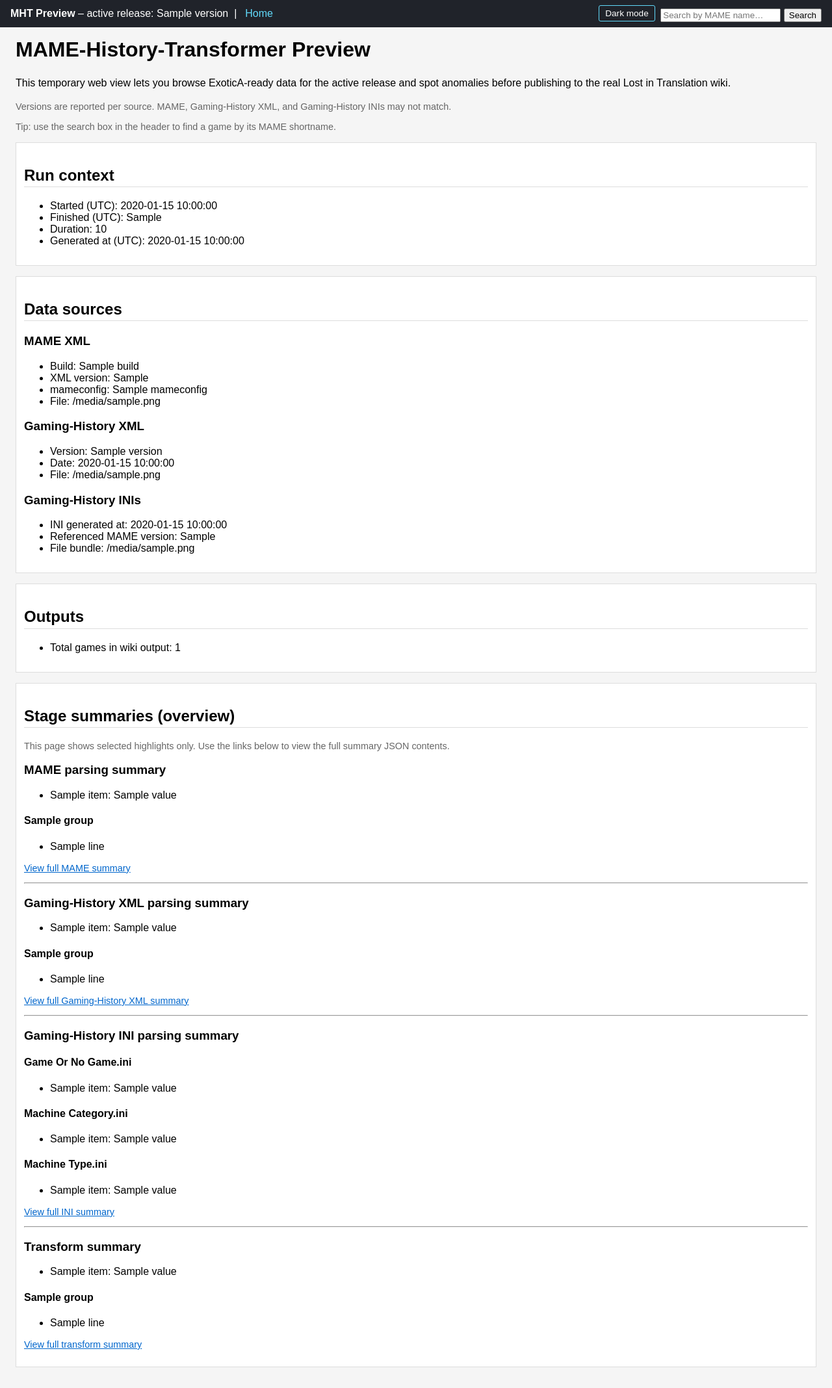
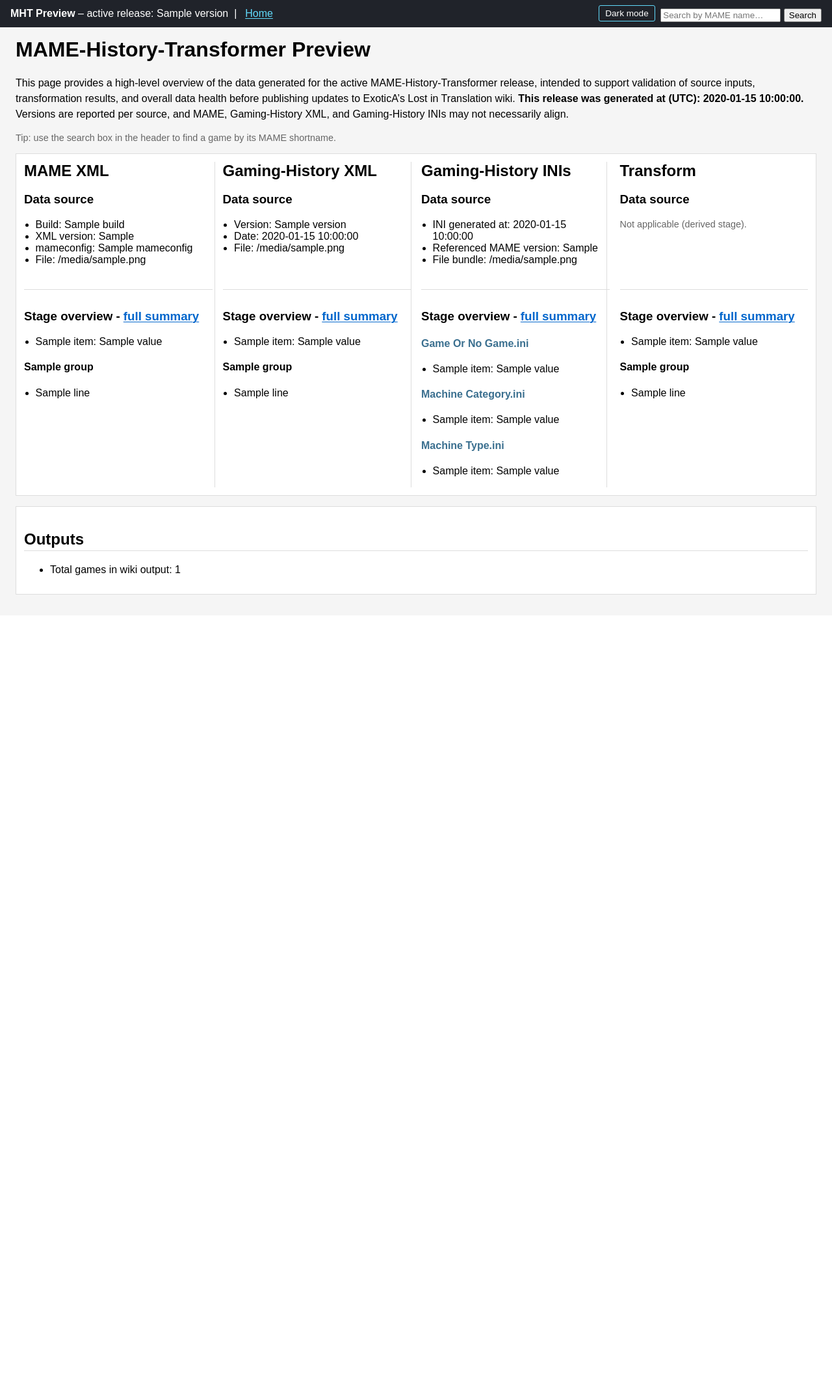
Before and after one commit to AmigaGuide/mame-history-transformer, a Flask app: template src/mht/preview/templates/home.html in a window 1280 px wide. Shown: the whole page at 65% size. After the commit the page ends 915 px from the top, so only its background shows below. Run offline with Flask 3, Linux system fonts and the light colour scheme; the template is opened without the code that fills it: most values are stand-ins (such as "Sample title", 1, 10 or a date in 2020); parts of the project's set-up code (start-up, migrations or seed data) failed here and were passed over.

Commit message:
preview: refine home overview layout, headings, and visual structure
- Consolidate opening text into a single contextual overview paragraph
- Integrate generated-at timestamp into opening paragraph
- Rework home page into four aligned source columns
- Rename “Stage summary” to “Stage overview” for clarity
- Move full summary links into stage overview headings
- Improve heading hierarchy and visual grouping
- Add full-height vertical dividers between overview columns
- Ensure link styling is consistent and always visible

```diff
--- a/src/mht/preview/templates/base.html
+++ b/src/mht/preview/templates/base.html
@@ -21,6 +21,8 @@
             a:visited {
                 color: #0066cc;
                 text-decoration: underline;
+                text-underline-offset: 2px;
+                text-decoration-thickness: 1px;
             }
 
             a:hover,
@@ -32,6 +34,13 @@
             a:focus-visible {
                 outline: 2px solid #0066cc;
                 outline-offset: 2px;
+            }
+
+            /* Subheadings that refer to specific source files (e.g. INI names) */
+
+            .source-subheading {
+                color: #3a6f8f;
+                font-weight: 600;
             }
 
             header {
@@ -48,12 +57,15 @@
 
             header a {
                 color: #61dafb;
-                text-decoration: none;
+                text-decoration: underline;
+                text-underline-offset: 2px;
+                text-decoration-thickness: 1px;
                 margin: 0 0.25rem;
             }
 
-            header a:hover {
-                text-decoration: underline;
+            header a:hover,
+            header a:focus {
+                text-decoration-thickness: 2px;
             }
 
             main {
@@ -169,6 +181,44 @@
                 padding: 0.75rem;
             }
 
+            /* Home page overview grid */
+
+            .overview-grid {
+                display: grid;
+                grid-template-columns: repeat(4, minmax(0, 1fr));
+                gap: 1rem;
+                align-items: start;
+
+                /* Vertical dividers spanning full grid height */
+                background-image:
+                    linear-gradient(#dddddd, #dddddd),
+                    linear-gradient(#dddddd, #dddddd),
+                    linear-gradient(#dddddd, #dddddd);
+                background-size: 1px 100%, 1px 100%, 1px 100%;
+                background-position:
+                    calc(25% - 0.5rem) 0,
+                    calc(50% - 0.5rem) 0,
+                    calc(75% - 0.5rem) 0;
+                background-repeat: no-repeat;
+            }
+
+            .overview-cell h2 {
+                border-bottom: none;
+                padding-bottom: 0;
+                margin-top: 0;
+                margin-bottom: 0.4rem;
+            }
+
+            .overview-cell ul {
+                padding-left: 1.1rem;
+            }
+
+            .overview-row-divider {
+                border-top: 1px solid #ddd;
+                padding-top: 0.75rem;
+                margin-top: 0.25rem;
+            }
+
             /* Header right side: toggle + search */
 
             .nav-right {
@@ -218,6 +268,10 @@
                 color: #b6ecff;
             }
 
+            body.theme-dark .source-subheading {
+                color: #7fbad6;
+            }
+
             body.theme-dark .infobox {
                 background: #1e1e1e;
                 border-color: #444444;
@@ -246,6 +300,19 @@
             body.theme-dark .search-results th,
             body.theme-dark .search-results td {
                 border-bottom-color: #333333;
+            }
+
+            body.theme-dark .overview-row-divider {
+                border-top-color: #333333;
+            }
+
+            /* Dark theme vertical dividers */
+
+            body.theme-dark .overview-grid {
+                background-image:
+                    linear-gradient(#333333, #333333),
+                    linear-gradient(#333333, #333333),
+                    linear-gradient(#333333, #333333);
             }
         </style>
     </head>
--- a/src/mht/preview/templates/home.html
+++ b/src/mht/preview/templates/home.html
@@ -12,49 +12,53 @@
     <h1>MAME-History-Transformer Preview</h1>
 
     <p class="lead">
-        This temporary web view lets you browse ExoticA-ready data for the active release
-        and spot anomalies before publishing to the real Lost in Translation wiki.
-    </p>
-
-    <p class="muted">
-        Versions are reported per source. MAME, Gaming-History XML, and Gaming-History INIs may not match.
+        This page provides a high-level overview of the data generated for the active
+        MAME-History-Transformer release, intended to support validation of source inputs,
+        transformation results, and overall data health before publishing updates to
+        ExoticA’s Lost in Translation wiki.
+        {% if run and run.generated_at %}
+            <strong>This release was generated at (UTC): {{ run.generated_at }}.</strong>
+        {% endif %}
+        Versions are reported per source, and MAME, Gaming-History XML, and
+        Gaming-History INIs may not necessarily align.
     </p>
 
     <p class="muted">
         Tip: use the search box in the header to find a game by its MAME shortname.
     </p>
 
-    {% if run %}
     <div class="summary-block" style="margin-top:1rem;">
-            <h2>Run context</h2>
-            <ul>
-                {% if run.started_utc %}<li>Started (UTC): {{ run.started_utc }}</li>{% endif %}
-                {% if run.finished_utc %}<li>Finished (UTC): {{ run.finished_utc }}</li>{% endif %}
-				{% if run.duration_seconds %}<li>Duration: {{ run.duration_seconds }}</li>{% endif %}
-				{% if run.generated_at %}<li>Generated at (UTC): {{ run.generated_at }}</li>{% endif %}
-            </ul>
-        </div>
-    {% endif %}
+        <div class="overview-grid">
 
-    <div class="summary-block" style="margin-top:1rem;">
-        <h2>Data sources</h2>
+            <!-- Row 1: Data sources -->
 
-        <h3>MAME XML</h3>
+            <div class="overview-cell">
+                <h2>MAME XML</h2>
+
+                <h3>Data source</h3>
                 <ul>
                     <li>Build: {{ sources.mame.build or "unknown" }}</li>
                     <li>XML version: {{ sources.mame.xml_version or "unknown" }}</li>
                     <li>mameconfig: {{ sources.mame.mameconfig or "unknown" }}</li>
                     <li>File: {{ sources.mame.filename or "not recorded in summary" }}</li>
                 </ul>
+            </div>
 
-        <h3>Gaming-History XML</h3>
+            <div class="overview-cell">
+                <h2>Gaming-History XML</h2>
+
+                <h3>Data source</h3>
                 <ul>
                     <li>Version: {{ sources.history.version or "unknown" }}</li>
                     <li>Date: {{ sources.history.date or "unknown" }}</li>
                     <li>File: {{ sources.history.filename or "not recorded in summary" }}</li>
                 </ul>
+            </div>
 
-        <h3>Gaming-History INIs</h3>
+            <div class="overview-cell">
+                <h2>Gaming-History INIs</h2>
+
+                <h3>Data source</h3>
                 <ul>
                     <li>INI generated at: {{ sources.ini.generated_at or "unknown" }}</li>
                     <li>Referenced MAME version: {{ sources.ini.mame_xml_version or "unknown" }}</li>
@@ -62,25 +66,29 @@
                 </ul>
             </div>
 
-    <div class="summary-block" style="margin-top:1rem;">
-        <h2>Outputs</h2>
-        <ul>
-            <li>Total games in wiki output: {{ total_games }}</li>
-        </ul>
+            <div class="overview-cell">
+                <h2>Transform</h2>
+
+                <h3>Data source</h3>
+                <p class="muted">
+                    Not applicable (derived stage).
+                </p>
             </div>
 
-    <div class="summary-block" style="margin-top:1rem;">
-        <h2>Stage summaries (overview)</h2>
-        <p class="muted">
-            This page shows selected highlights only. Use the links below to view the full summary JSON contents.
-        </p>
+            <!-- Row 2: Stage overviews -->
 
-        <h3>MAME parsing summary</h3>
+            <div class="overview-cell overview-row-divider">
+                <h3>
+                    Stage overview -
+                    <a href="{{ url_for('summary_mame') }}">full summary</a>
+                </h3>
+
                 <ul>
                     {% for item in mame_overview.headlines %}
                         <li>{{ item.label }}: {{ item.value }}</li>
                     {% endfor %}
                 </ul>
+
                 {% if mame_overview.findings %}
                     {% for group in mame_overview.findings %}
                         <h4>{{ group.title }}</h4>
@@ -91,16 +99,20 @@
                         </ul>
                     {% endfor %}
                 {% endif %}
-        <p class="muted"><a href="{{ url_for('summary_mame') }}">View full MAME summary</a></p>
+            </div>
 
-        <hr>
+            <div class="overview-cell overview-row-divider">
+                <h3>
+                    Stage overview -
+                    <a href="{{ url_for('summary_history') }}">full summary</a>
+                </h3>
 
-        <h3>Gaming-History XML parsing summary</h3>
                 <ul>
                     {% for item in history_overview.headlines %}
                         <li>{{ item.label }}: {{ item.value }}</li>
                     {% endfor %}
                 </ul>
+
                 {% if history_overview.findings %}
                     {% for group in history_overview.findings %}
                         <h4>{{ group.title }}</h4>
@@ -111,43 +123,48 @@
                         </ul>
                     {% endfor %}
                 {% endif %}
-        <p class="muted"><a href="{{ url_for('summary_history') }}">View full Gaming-History XML summary</a></p>
+            </div>
 
-        <hr>
+            <div class="overview-cell overview-row-divider">
+                <h3>
+                    Stage overview -
+                    <a href="{{ url_for('summary_ini') }}">full summary</a>
+                </h3>
 
-        <h3>Gaming-History INI parsing summary</h3>
-
-        <h4>Game Or No Game.ini</h4>
+                <h4 class="source-subheading">Game Or No Game.ini</h4>
                 <ul>
                     {% for item in ini_overview.game_or_no_game %}
                         <li>{{ item.label }}: {{ item.value }}</li>
                     {% endfor %}
                 </ul>
 
-        <h4>Machine Category.ini</h4>
+                <h4 class="source-subheading">Machine Category.ini</h4>
                 <ul>
                     {% for item in ini_overview.machine_category %}
                         <li>{{ item.label }}: {{ item.value }}</li>
                     {% endfor %}
                 </ul>
 
-        <h4>Machine Type.ini</h4>
+                <h4 class="source-subheading">Machine Type.ini</h4>
                 <ul>
                     {% for item in ini_overview.machine_type %}
                         <li>{{ item.label }}: {{ item.value }}</li>
                     {% endfor %}
                 </ul>
+            </div>
 
-        <p class="muted"><a href="{{ url_for('summary_ini') }}">View full INI summary</a></p>
+            <div class="overview-cell overview-row-divider">
+                <h3>
+                    Stage overview -
+                    <a href="{{ url_for('summary_transform') }}">full summary</a>
+                </h3>
 
-        <hr>
-
-        <h3>Transform summary</h3>
                 <ul>
                     {% for item in transform_overview.headlines %}
                         <li>{{ item.label }}: {{ item.value }}</li>
                     {% endfor %}
                 </ul>
+
                 {% if transform_overview.findings %}
                     {% for group in transform_overview.findings %}
                         <h4>{{ group.title }}</h4>
@@ -158,6 +175,15 @@
                         </ul>
                     {% endfor %}
                 {% endif %}
-        <p class="muted"><a href="{{ url_for('summary_transform') }}">View full transform summary</a></p>
+            </div>
+
+        </div>
+    </div>
+
+    <div class="summary-block" style="margin-top:1rem;">
+        <h2>Outputs</h2>
+        <ul>
+            <li>Total games in wiki output: {{ total_games }}</li>
+        </ul>
     </div>
 {% endblock content %}
```
Lines whose indentation alone changed are shown as unchanged.
